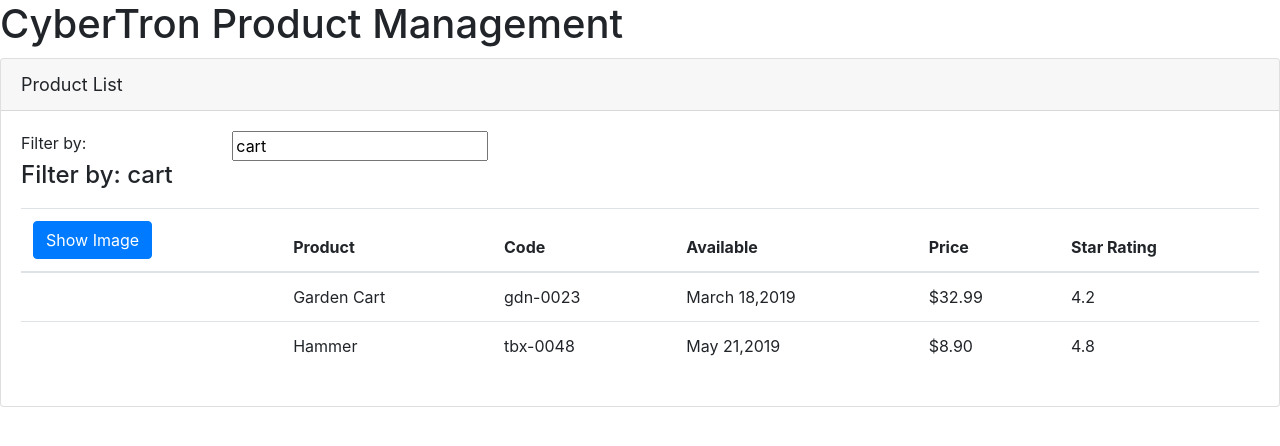
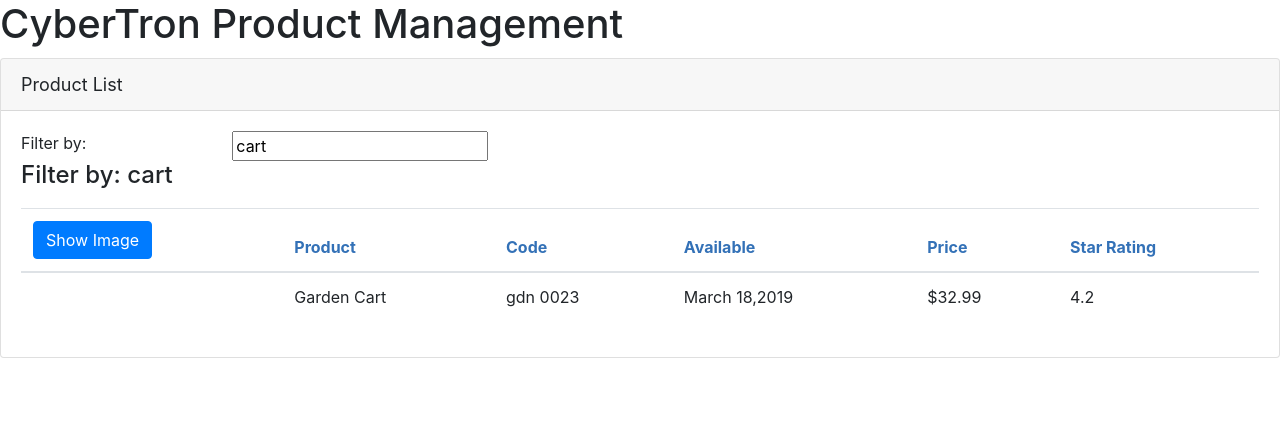
Before and after one commit to pnguyen46/angular, an Angular app: page / in a window 1280 px wide. Shown: the top 446 px of the page. Built offline with nearby package versions, Linux system fonts and the light colour scheme.

Commit message:
Interfaces Encapsulating Styles Lifecycle Hooks Custom Pipe

```diff
--- a/src/app/app.module.ts
+++ b/src/app/app.module.ts
@@ -3,12 +3,14 @@ import { NgModule } from '@angular/core';
 import { FormsModule } from '@angular/forms';
 
 import { AppComponent } from './app.component';
-import {ProductListComponent} from './products/product-list.component';
+import { ProductListComponent } from './products/product-list.component';
+import { ConvertToSpacesPipe } from './shared/convert-to-spaces.pipe';
 
 @NgModule({
   declarations: [
     AppComponent,
-    ProductListComponent
+    ProductListComponent,
+    ConvertToSpacesPipe,
   ],
   imports: [
     BrowserModule,
--- /dev/null
+++ b/src/app/products/product-list.component.css
@@ -0,0 +1,3 @@
+thead{
+    color: #3371b7
+}
--- a/src/app/products/product-list.component.html
+++ b/src/app/products/product-list.component.html
@@ -12,7 +12,7 @@
         </div>
         <div class="row">
             <div class="col-md-6">
-                <h4>Filter by: {{listFilter}} </h4>
+                <h4>Filter by: {{listFilter}} </h4> <!--Data binding to retrieve data-->
             </div>
         </div>
 
@@ -32,21 +32,20 @@
                         <th>Price</th>
                         <th>Star Rating</th>
                     </tr>
-                    <tr *ngFor="let product of products"> <!--table row & children are repeated for each product in the list of products. Template input variable -> product-->
+                </thead>
+                <tbody>
+                    <tr *ngFor="let product of filteredProducts"> <!--table row & children are repeated for each product in the list of products. Template input variable -> product-->
                         <td>
                             <!--Property binding. One way binding. *ngIf is for event binding-->
                             <img  [src] = 'product.imageUrl' *ngIf='showImage' [title] = 'product.productName'
                             [style.width.px] = imageWidth [style.margin.px] = imageMargin>
                         </td>
                         <td>{{ product.productName}}</td><!-- Interpolation (Data binding). No quotation -->
-                        <td>{{ product.productCode | lowercase}}</td> <!--Pipe (|) -->
+                        <td>{{ product.productCode | lowercase | convertToSpaces:'-'}}</td> <!--Pipe (|). Custom Pipe (convertToSpaces) -->
                         <td>{{ product.releaseDate}}</td>
                         <td>{{ product.price | currency:'USD':'symbol': '1.2-2'}}</td> <!--Pipe with parameter-->
                         <td>{{ product.starRating}}</td>
                     </tr>
-                </thead>
-                <tbody>
-
                 </tbody>
             </table>
         </div>
--- a/src/app/products/product-list.component.ts
+++ b/src/app/products/product-list.component.ts
@@ -1,17 +1,32 @@
-import{ Component} from '@angular/core';
+import{ Component, OnInit } from '@angular/core';
+import{IProduct} from './product';
 
 @Component({
     selector: 'pm-products',
-    templateUrl: './product-list.component.html'
+    templateUrl: './product-list.component.html',
+    styleUrls: ['./product-list.component.css'] //import css specifically for this component. use comma in array to add more stylesheet
 })
-
-export class ProductListComponent {
+//OnInit -> life cycle hooks
+export class ProductListComponent implements OnInit {
     pageTitle:string = "Product List";
     imageWidth: number = 50;
     imageMargin: number = 2;
     showImage: boolean = false;
-    listFilter: string = 'cart';
-    products: any[] = [
+
+    //getter and setter methods
+    _listFilter: string;
+
+    get listFilter() : string {
+        return this._listFilter;
+    }
+    set listFilter(value:string) {
+        this._listFilter = value;
+        this.filteredProducts = this.listFilter ? this.performFilter(this.listFilter) : this.products;
+    }
+
+    //implemented Product Interface
+    filteredProducts: IProduct[];
+    products: IProduct[] = [
         {
             "productId":2,
             "productName": "Garden Cart",
@@ -34,7 +49,24 @@ export class ProductListComponent {
         }
     ];
 
+    // constructor to set default values
+    constructor(){
+        this.filteredProducts = this.products;
+        this.listFilter = 'cart';
+    }
+
+    performFilter(filterBy: string) : IProduct[]{
+        filterBy = filterBy.toLocaleLowerCase();
+        return this.products.filter((product : IProduct) => {
+            return product.productName.toLocaleLowerCase().indexOf(filterBy) !== -1;
+        });
+    }
+
     toggleImage():void {
         this.showImage = !this.showImage;
     }
+
+    ngOnInit():void{
+        console.log('In OnInit');
+    }
 }
--- /dev/null
+++ b/src/app/products/product.ts
@@ -0,0 +1,27 @@
+export interface IProduct{
+    productId:number;
+    productName:string;
+    productCode:string;
+    releaseDate:string;
+    price:number;
+    description:string;
+    starRating:number;
+    imageUrl:string;
+}
+
+// export class Product implements IProduct{
+//     constructor(public productId:number,
+//         public productName:string,
+//         public productCode:string,
+//         public releaseDate:string,
+//         public price:number,
+//         public description:string,
+//         public starRating:number,
+//         public imageUrl:string){
+
+//     }
+
+//     calculateDiscount(percent:number):number{
+//         return this.price - (this.price * percent / 100);
+//     }
+// }
--- /dev/null
+++ b/src/app/shared/convert-to-spaces.pipe.ts
@@ -0,0 +1,11 @@
+import { Pipe,PipeTransform } from '@angular/core';
+
+@Pipe({
+    name: 'convertToSpaces',
+})
+
+export class ConvertToSpacesPipe implements PipeTransform {
+    transform(value:string, character:string):string {
+        return value.replace(character, ' ');
+    }
+}
```
